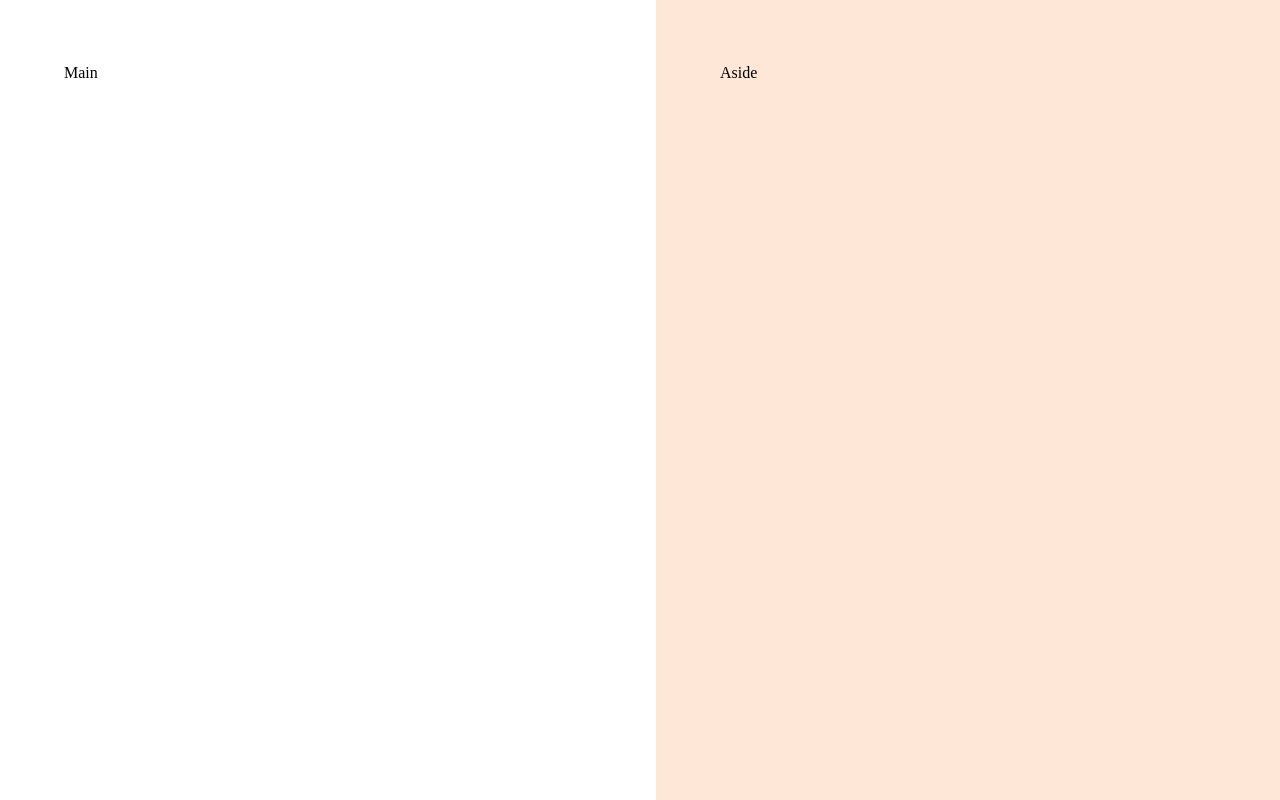
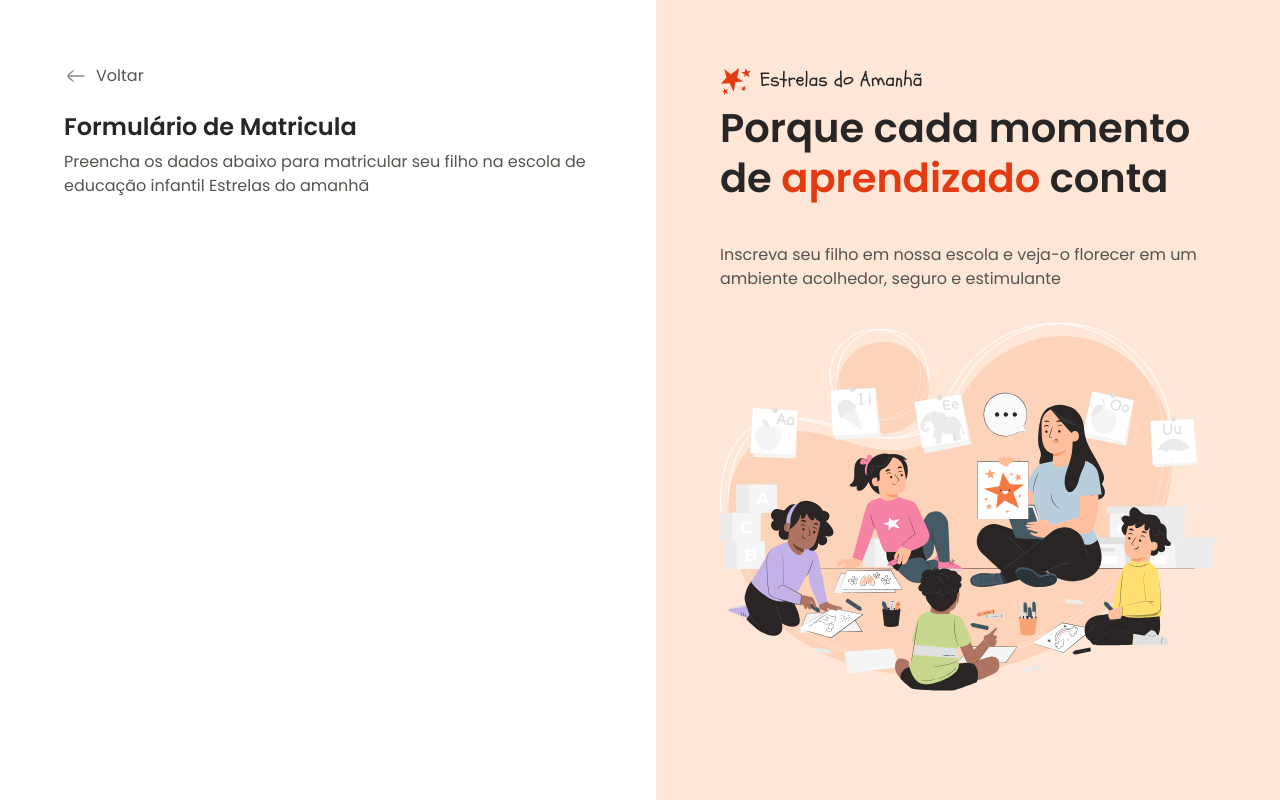
Before and after one commit to HugoLeonardoH1/4---ConviteForms, a website: page index.html in a window 1280 px wide. Drawn offline with Linux system fonts and the light colour scheme.

Commit message:
Conteudo aside e inicial do main

```diff
--- a/index.html
+++ b/index.html
@@ -16,11 +16,31 @@
   <body>
     <div id="app">
       <main>
-        <div class="main-container">Main</div>
+        <div class="main-container">
+          <div class="back">
+            <img src="assets/Icons/arrow-left-02.svg" alt="" />
+            <span>Voltar</span>
+          </div>
+          <h1>Formulário de Matricula</h1>
+          <p>
+            Preencha os dados abaixo para matricular seu filho na escola de
+            educação infantil Estrelas do amanhã
+          </p>
+        </div>
       </main>
 
       <aside>
-        <div class="aside-container">Aside</div>
+        <div class="aside-container">
+          <header>
+            <img src="assets/Icons/Logo.svg" alt="" />
+            <h2>Porque cada momento de <span>aprendizado </span>conta</h2>
+            <p>
+              Inscreva seu filho em nossa escola e veja-o florecer em um
+              ambiente acolhedor, seguro e estimulante
+            </p>
+          </header>
+          <img src="assets/Icons/Illustration.svg" alt="" />
+        </div>
       </aside>
     </div>
   </body>
--- a/styles/globals.css
+++ b/styles/globals.css
@@ -23,4 +23,16 @@
 }
 body {
   overflow: hidden;
+
+  font: var(--text);
+  color: var(--text-secondary);
 }
+h1,
+h2 {
+  color: var(--text-primary);
+}
+
+img {
+  max-width: 100%;
+  height: auto;
+}
--- a/styles/layout.css
+++ b/styles/layout.css
@@ -12,6 +12,17 @@ main {
     max-width: 33rem;
     margin-left: auto;
   }
+
+  & .back {
+    display: flex;
+    align-items: center;
+    gap: 0.5rem;
+    margin-bottom: 1.5rem;
+  }
+  & h1 {
+    font: 600 1.5rem / 1.25 var(--font-family);
+    margin-bottom: 0.5rem;
+  }
 }
 aside {
   background-color: var(--surface-secondary);
@@ -19,5 +30,16 @@ aside {
 
   & .aside-container {
     max-width: 31rem;
+
+    & > img {
+      margin-top: 2rem;
+    }
+  }
+  & h2 {
+    font: 600 2.5rem / 1.25 var(--font-family);
+    margin-bottom: 2.5rem;
+  }
+  & span {
+    color: var(--text-highlight);
   }
 }
```
